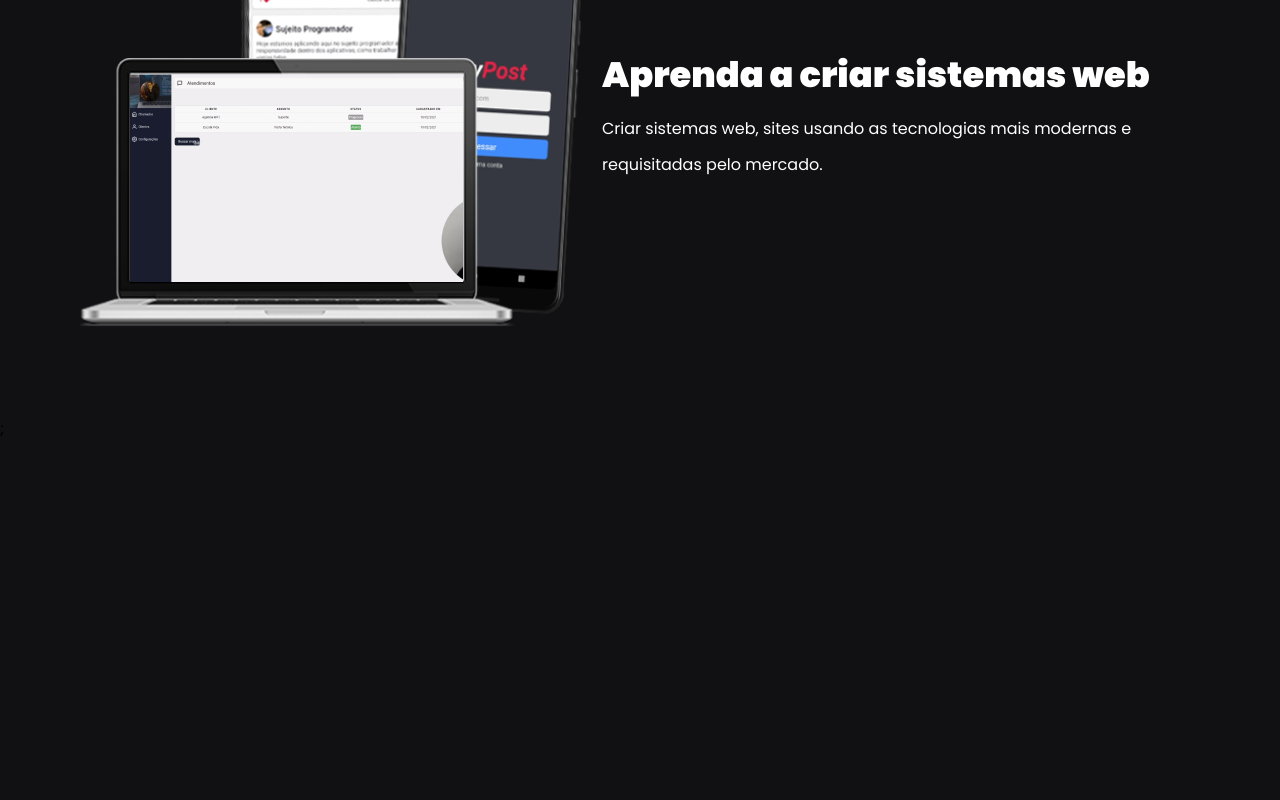
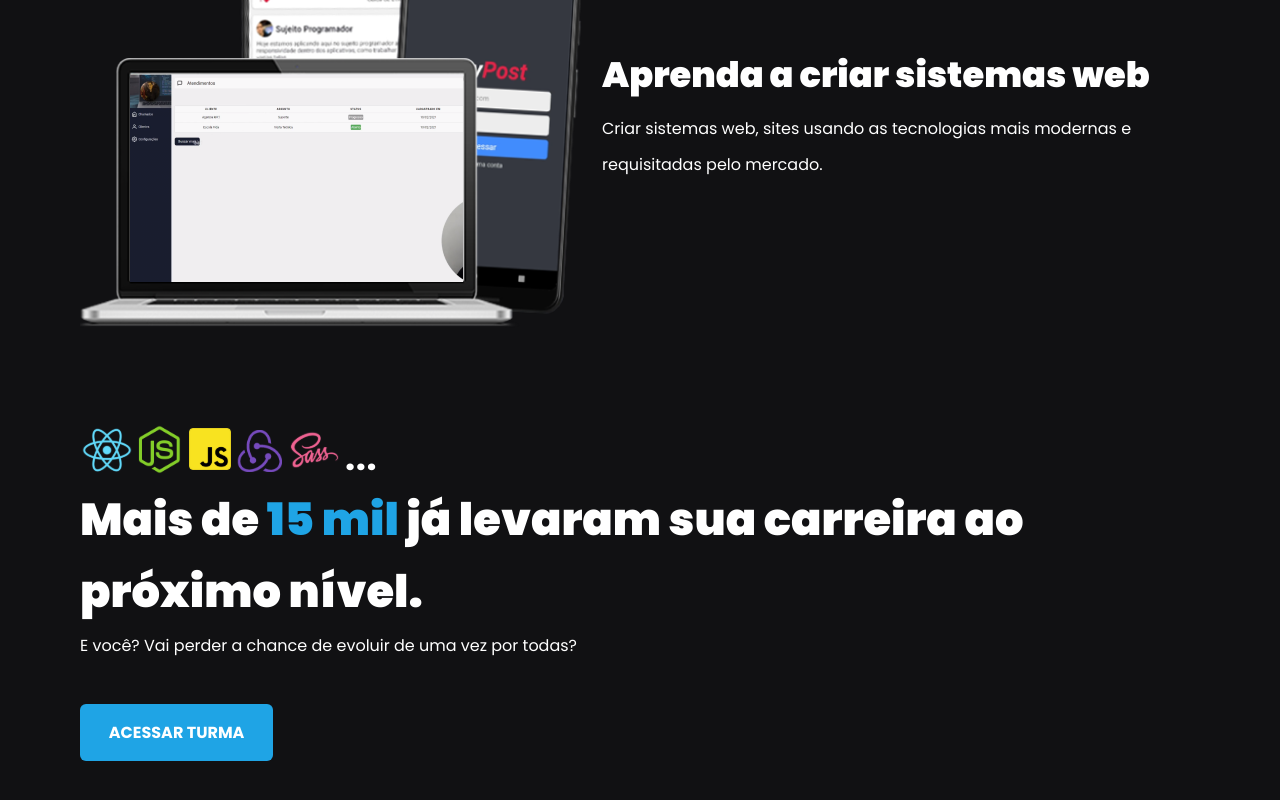
Before and after one commit to Nadilson-IFPE/nextjs-cms, a Next.js app: page / in a window 1280 px wide. Shown: the part 1698-2498 px from the top of the page. Before the commit the page ends 2139 px from the top, so only its background shows below. Built offline with nearby package versions, Linux system fonts and the light colour scheme.

Commit message:
Criação do Footer

```diff
--- a/src/pages/index.tsx
+++ b/src/pages/index.tsx
@@ -1,5 +1,7 @@
 import Head from "next/head";
+import Image from "next/image";
 import styles from "../styles/home.module.scss";
+import techsImage from "../../public/images/techs.svg";
 
 export default function Home() {
   return (
@@ -59,6 +61,20 @@
             </span>
           </section>
         </div>
+
+        <div className={styles.nextLevelContent}>
+          <Image quality={100} src={techsImage} alt="Tecnologias" />
+          <h2>
+            Mais de <span className={styles.alunos}>15 mil</span> já levaram sua
+            carreira ao próximo nível.
+          </h2>
+          <span>
+            E você? Vai perder a chance de evoluir de uma vez por todas?
+          </span>
+          <a>
+            <button>ACESSAR TURMA</button>
+          </a>
+        </div>
       </main>
     </>
   );
--- a/src/styles/home.module.scss
+++ b/src/styles/home.module.scss
@@ -80,3 +80,42 @@
     color: var(--white);
   }
 }
+
+.nextLevelContent {
+  max-width: 1120px;
+  margin: 6rem auto;
+  display: flex;
+  align-items: flex-start;
+  justify-content: space-between;
+  flex-direction: column;
+
+  h2 {
+    font-size: 2.8rem;
+    line-height: 4.5rem;
+    font-weight: 900;
+    color: var(--white);
+
+    span {
+      font-size: 2.8rem;
+      line-height: 4.5rem;
+      font-weight: 900;
+      color: var(--blue-900);
+    }
+  }
+
+  span {
+    font-size: 1rem;
+    line-height: 2.25rem;
+    color: var(--white);
+  }
+
+  button {
+    background-color: var(--blue-900);
+    border: 0;
+    padding: 1rem 1.8rem;
+    margin-top: 2.5rem;
+    border-radius: 6px;
+    color: var(--white);
+    font-weight: bold;
+  }
+}
```
